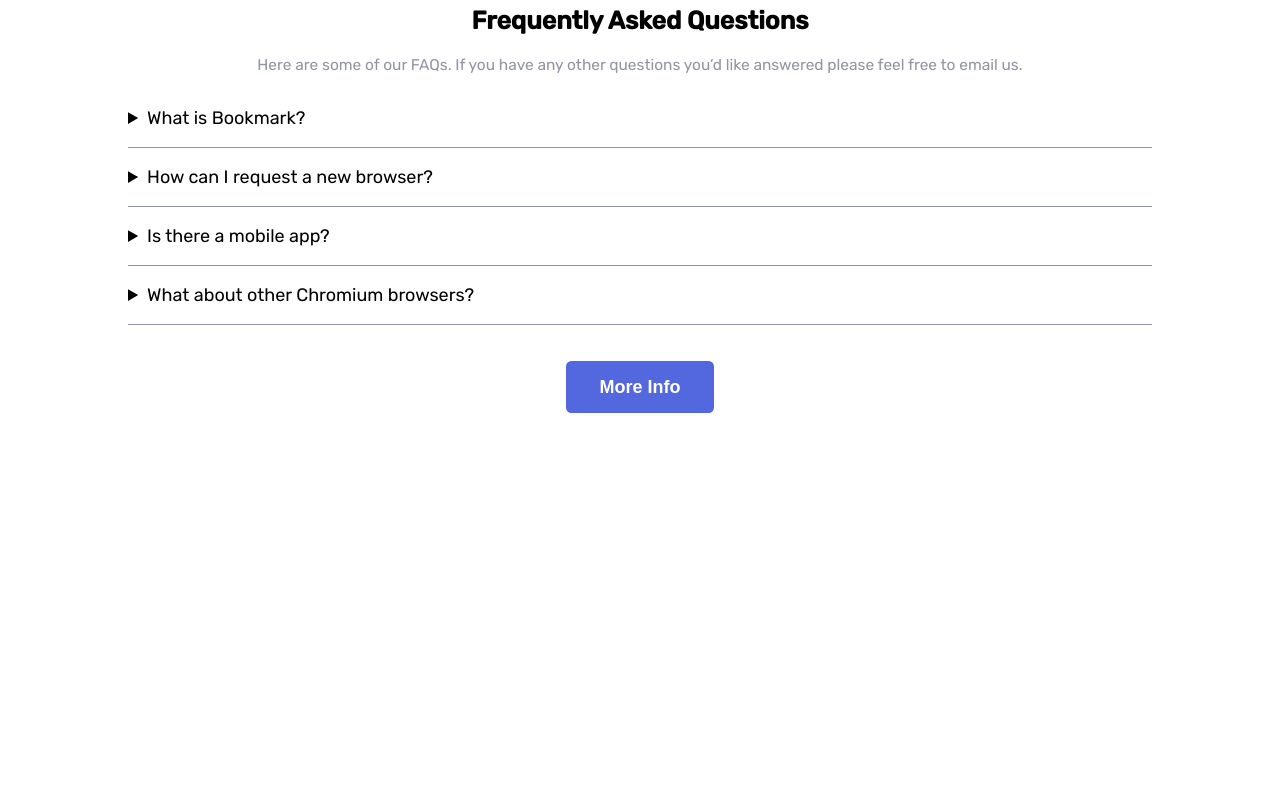
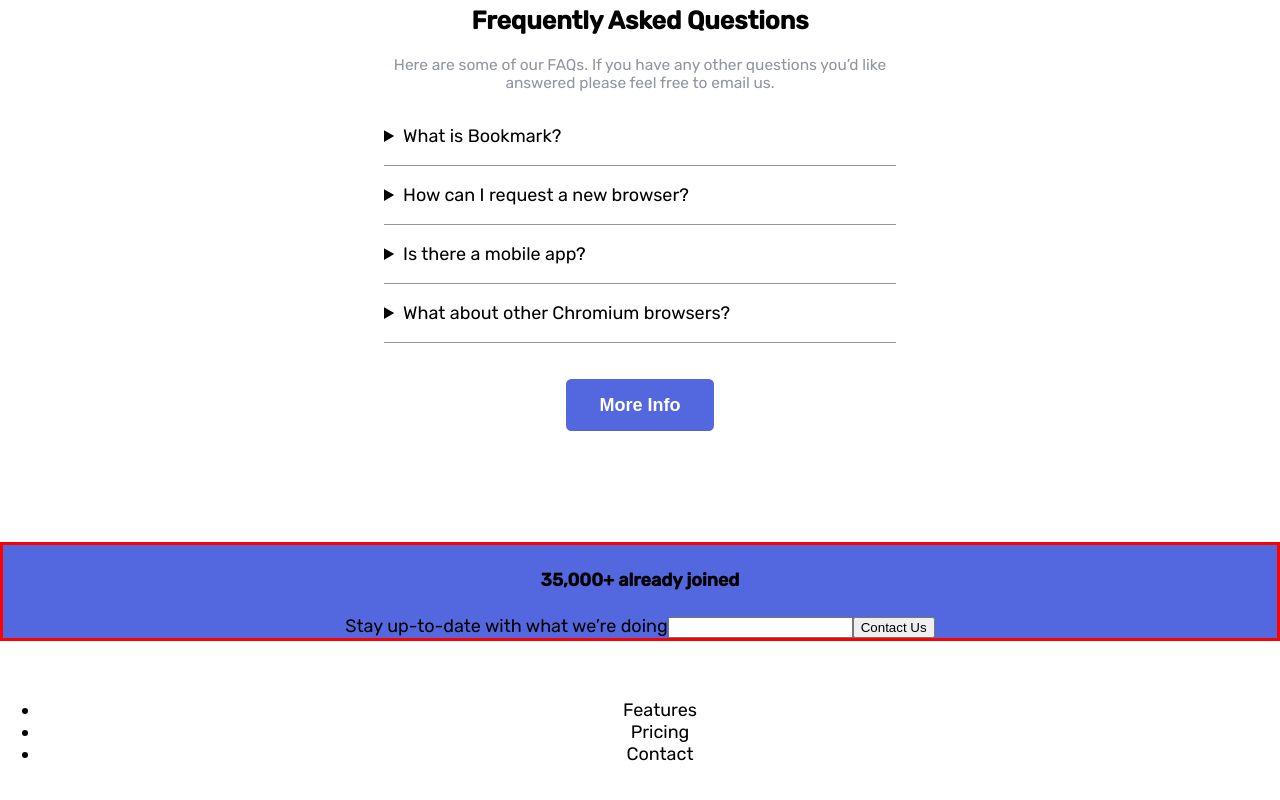
Before and after one commit to macluiggy/bookmark-langing-frontend-mentor, a React (Create React App) app: page / in a window 1280 px wide. Shown: the part 2111-2911 px from the top of the page. Before the commit the page ends 2635 px from the top, so only its background shows below. Built offline with nearby package versions, Linux system fonts and the light colour scheme; the HTML template or start-up script is replaced by a standard one.

Commit message:
starting footer section

```diff
--- a/src/App.js
+++ b/src/App.js
@@ -1,11 +1,13 @@
 import './App.css';
 import Header from './components/Header.js'
 import Main from './components/Main.js'
+import Footer from './components/Footer.js'
 function App() {
   return (
     <div className="App">
     <Header />
     <Main />
+    <Footer />
     </div>
   );
 }
--- /dev/null
+++ b/src/components/Footer.js
@@ -0,0 +1,35 @@
+import React, { Component } from 'react';
+//css
+import './css/footer.css'
+
+
+class Footer extends Component {
+	render() {
+		return <footer>
+        <section className='contact'>
+            <article>
+            	<h4>35,000+ already joined</h4>
+	            <label for='email'>Stay up-to-date with what we’re doing</label>
+	            <input type="email" name="email" />
+	            <input type="button" name="submit" value='Contact Us' />
+            </article>
+        </section>
+        <section>
+            <figure>
+                <img src="" alt='' />
+            </figure>
+            <ul>
+                <li>Features</li>
+                <li>Pricing</li>
+                <li>Contact</li>
+            </ul>
+            <figure>
+                <img src="" alt="" />
+                <img src="" alt="" />
+            </figure>
+        </section>
+    </footer>
+	}
+}
+
+export default Footer;
--- /dev/null
+++ b/src/components/css/footer.css
@@ -0,0 +1,10 @@
+footer .contact {
+  border: solid red;
+  background-color: var(--soft_blue);
+}
+footer .contact article {
+  width: 80%;
+  margin: auto;
+}
+
+/*# sourceMappingURL=footer.css.map */
--- a/src/components/css/main.css
+++ b/src/components/css/main.css
@@ -144,6 +144,11 @@
 main .main_section4 .question_container summary {
   border-bottom: solid 1px var(--grayish_blue);
   padding: 1em 0;
+  transition: color 0.5s;
+  cursor: pointer;
+}
+main .main_section4 .question_container summary:hover {
+  color: var(--soft_red);
 }
 main .main_section4 .question_container p {
   color: var(--grayish_blue);
@@ -159,6 +164,14 @@
   border-radius: 0.3em;
   transition: color, background-color 0.5s;
   font-size: 1em;
+}
+main .main_section4 button:hover {
+  background-color: white;
+  color: var(--soft_blue);
+}
+
+button {
+  cursor: pointer;
 }
 
 @media screen and (min-width: 900px) {
@@ -207,6 +220,11 @@
   .main_section3 .extensions_container .extension_container3 {
     align-self: flex-end;
   }
+
+  .main_section4 {
+    border: solid red;
+    width: 40% !important;
+  }
 }
 
 /*# sourceMappingURL=main.css.map */
--- /dev/null
+++ b/src/components/sass/footer.scss
@@ -0,0 +1,12 @@
+@import 'mixins';
+
+footer {
+	.contact {
+		@include border(red);
+		background-color: var(--soft_blue);
+		article {
+			width: 80%;
+			margin: auto;
+		}
+	}
+}
--- a/src/components/sass/main.scss
+++ b/src/components/sass/main.scss
@@ -149,6 +149,11 @@
 				//@include border(orange);
 				border-bottom: solid 1px var(--grayish_blue);
 				padding: 1em 0;
+				transition: color 0.5s;
+				cursor: pointer;
+			}
+			summary:hover {
+				color: var(--soft_red);
 			}
 			p {
 				color: var(--grayish_blue);
@@ -166,8 +171,18 @@
 				transition: color, background-color 0.5s;
 				font-size: 1em;
 		}
+		button:hover {
+				background-color: white;
+				color: var(--soft_blue);
+		}
 	}
 }
+
+
+button {
+	cursor: pointer;
+}
+
 
 @media screen and (min-width:900px) {
 	.main_section1 {
@@ -224,4 +239,8 @@
 			}
 		}
 	}
+	.main_section4 {
+		 @include border(red);
+		 width: 40% !important;
+	}
 }
```
Also changed, not shown: 2 other files (tests, documents, lock files or other folders).
